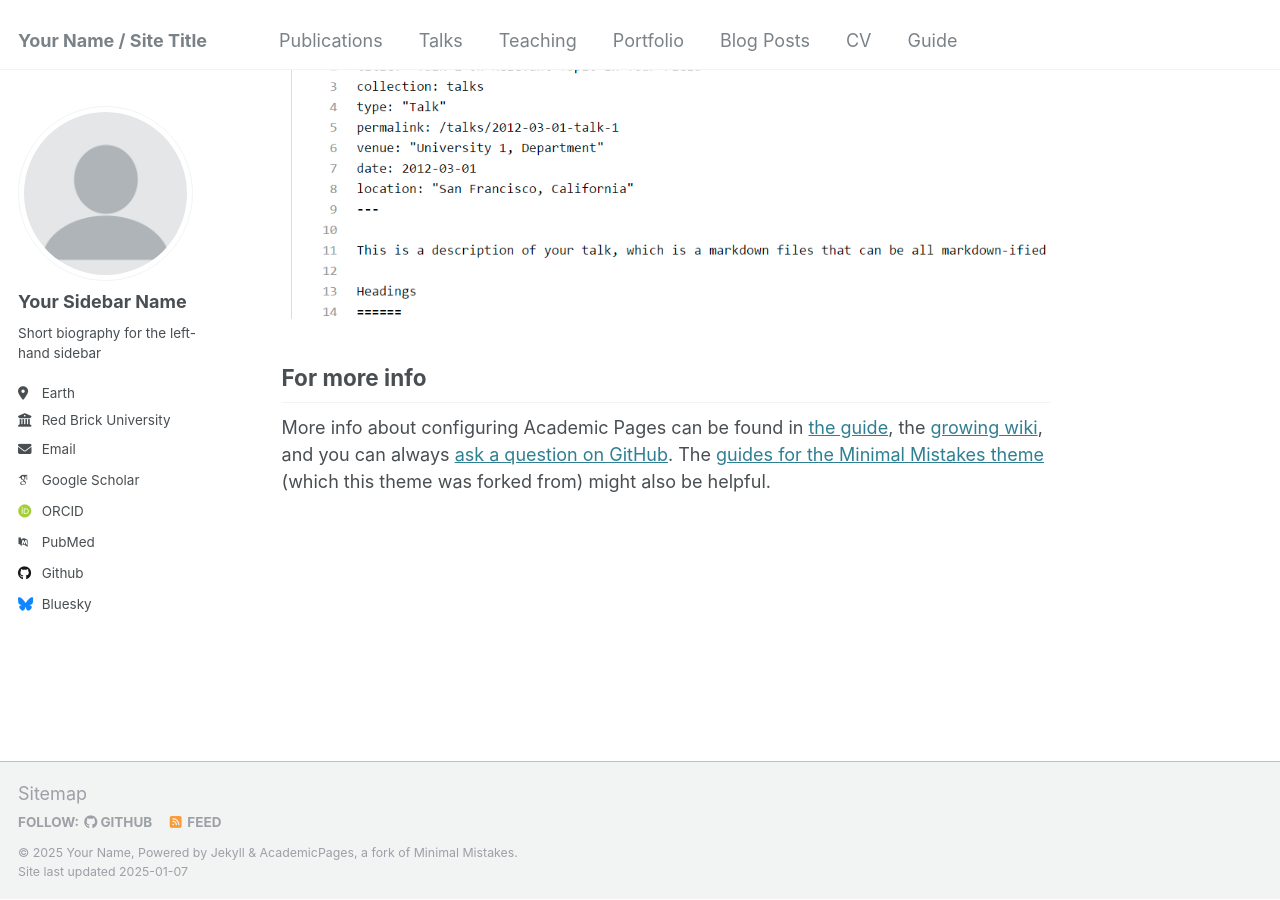
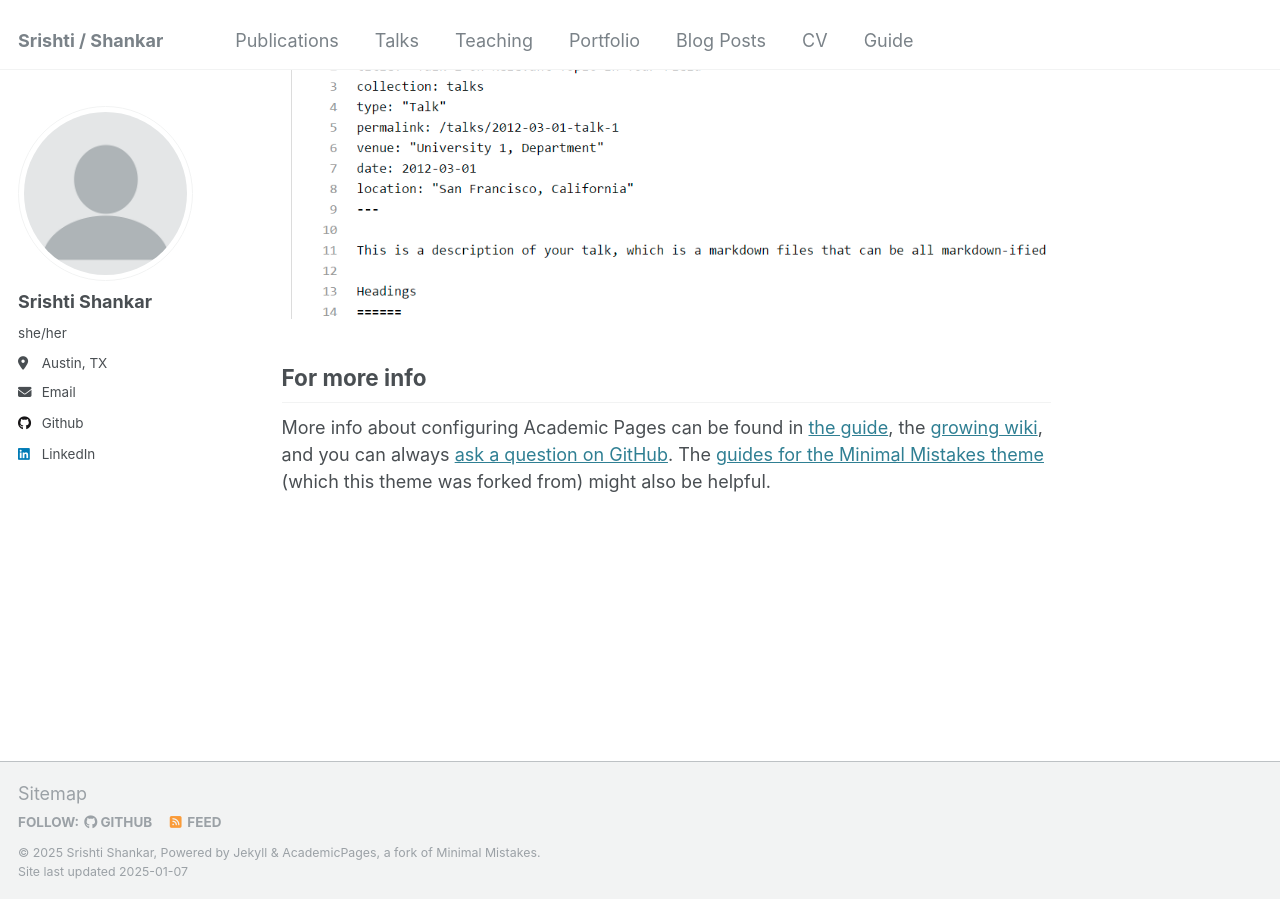
Before and after one commit to srishtishankar/srishtishankar.github.io, a Jekyll site: the page built from _pages/about.md, in a window 1280 px wide and 900 px high, scrolled down 2615 px. Built offline with Jekyll 4.4.1, drawn with Linux system fonts in a browser that asks for light colours; some web fonts are replaced.

Commit message:
initial commit

```diff
--- a/_config.yml
+++ b/_config.yml
@@ -8,13 +8,13 @@
 
 # Basic Site Settings
 locale                   : "en-US"
-title                    : "Your Name / Site Title"
+title                    : "Srishti / Shankar"
 title_separator          : "-"
-name                     : &name "Your Name"
+name                     : &name "Srishti Shankar"
 description              : &description "personal description"
-url                      : https://academicpages.github.io # the base hostname & protocol for your site e.g. "https://[your GitHub username].github.io"
+url                      : https://srishtishankar.github.io # the base hostname & protocol for your site e.g. "https://[your GitHub username].github.io"
 baseurl                  : "" # the subpath of your site, e.g. "/blog"
-repository               : "academicpages/academicpages.github.io"
+repository               : "srishtishankar/srishtishankar.github.io"
 
 # Site Author - The following control what appear as part of the author content on the side bar.
 #               If a field is blank the icon and link will not appear, otherwise it will be shown.
@@ -22,21 +22,21 @@ repository               : "academicpages/academicpages.github.io"
 author:
   # Biographic information
   avatar           : "profile.png"
-  name             : "Your Sidebar Name"
-  pronouns         : # example: "she/her"
-  bio              : "Short biography for the left-hand sidebar"
-  location         : "Earth"
-  employer         : "Red Brick University"
+  name             : "Srishti Shankar"
+  pronouns         : "she/her"
+  bio              : # "Short biography for the left-hand sidebar"
+  location         : "Austin, TX"
+  employer         : # "Red Brick University"
   uri              : # URL
-  email            : "none@example.org"
+  email            : "srishti17shankar@gmail.com"
 
   # Academic websites
   arxiv            : # URL - Update with the correct link to your profile
-  googlescholar    : "https://scholar.google.com/citations?user=PS_CX0AAAAAJ"
+  googlescholar    : # "https://scholar.google.com/citations?user=PS_CX0AAAAAJ"
   impactstory      : # URL
-  orcid            : "http://orcid.org/yourorcidurl"
+  orcid            : # "http://orcid.org/yourorcidurl"
   semantic         : # URL
-  pubmed           : "https://www.ncbi.nlm.nih.gov/pubmed/?term=john+snow"
+  pubmed           : # "https://www.ncbi.nlm.nih.gov/pubmed/?term=john+snow"
   researchgate     : # URL
   scopus           : # URL
 
@@ -44,12 +44,12 @@ author:
   bitbucket        : # Username - Update with your username on the site
   codepen          : # Username
   dribbble         : # Username
-  github           : "academicpages"
+  github           : "srishtishankar"
   kaggle           : # Username
   stackoverflow    : # User number or user number and name (i.e., use "1" or "1/jeff-atwood")
 
   # Social media
-  bluesky          : "bsky.app" # Replace this with you Bluesky username
+  bluesky          : # "bsky.app" # Replace this with you Bluesky username
   facebook         : # Username
   flickr           : # Username
   foursquare       : # Username
@@ -58,7 +58,7 @@ author:
   keybase          : # Username
   instagram        : # Username
   lastfm           : # Username
-  linkedin         : # Username
+  linkedin         : srishtishankar
   mastodon         : # URL
   medium           : # URL
   pinterest        : # Username
```
